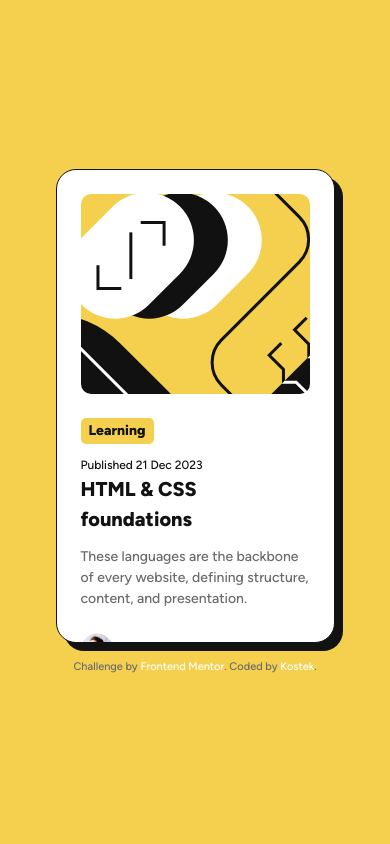
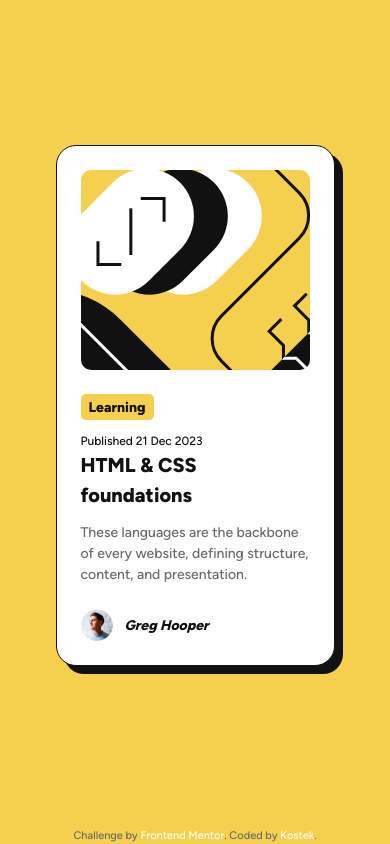
Before and after one commit to 000zer/blog_preview_card, a plain HTML site: page index.html in a window 390 px wide. Drawn offline with Linux system fonts and the light colour scheme.

Commit message:
Add files via upload

```diff
--- a/styles/style.css
+++ b/styles/style.css
@@ -70,6 +70,7 @@ a {
     min-height: 29.625rem;
     padding: 1.5rem;
     box-sizing: border-box;
+    margin: auto;
 }
 
 .blog_card:hover {
@@ -179,8 +180,8 @@ a {
     }
 
     .blog_card {
-        width: 17.4375rem;
-        height: 28.3125rem;
+        max-width: 17.4375rem;
+        min-height: 28.3125rem;
     }
 
     .card_img {
```
